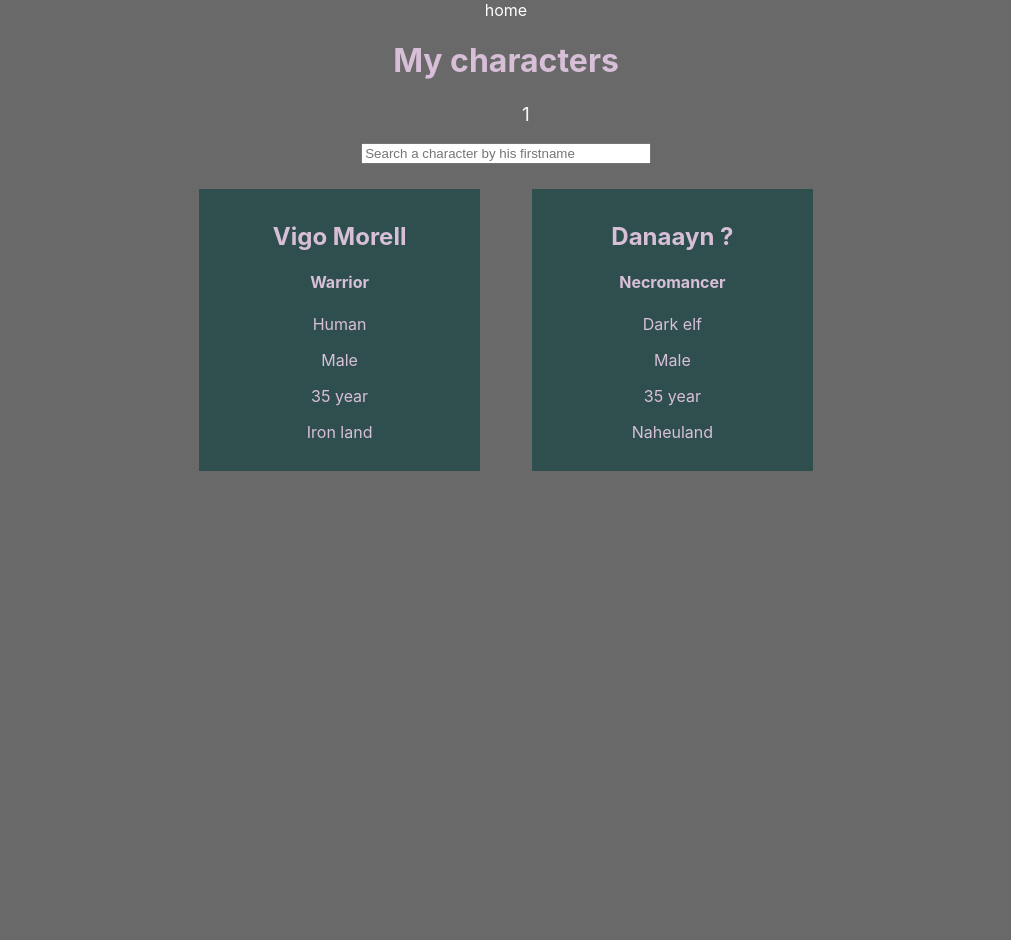
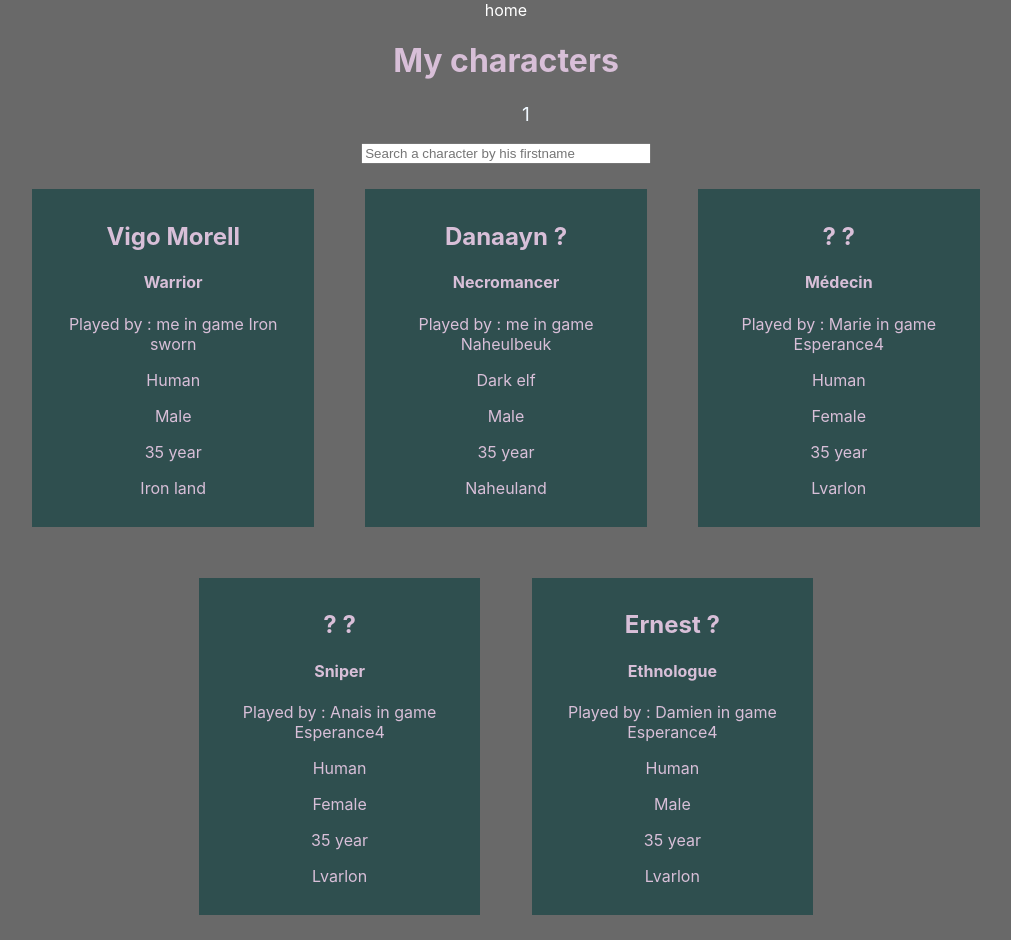
Before and after one commit to Runolf/character_manager, a React (Create React App) app: page /characters in a window 1280 px wide. Shown: the whole page, without its empty margins (134-1145 px from the left). Before the commit the page ends 800 px from the top, so only its background shows below. Built offline with nearby package versions, Linux system fonts and the light colour scheme.

Commit message:
better search bar (lowercase all words) + added games and characters data

```diff
--- a/package.json
+++ b/package.json
@@ -10,7 +10,7 @@
     "react": "^17.0.2",
     "react-dom": "^17.0.2",
     "react-router-dom": "^6.2.2",
-    "react-scripts": "5.0.0",
+    "react-scripts": "^2.1.3",
     "web-vitals": "^2.1.4"
   },
   "scripts": {
--- a/src/Components/Characters/Characters.jsx
+++ b/src/Components/Characters/Characters.jsx
@@ -1,11 +1,10 @@
-import React, {Fragment, useEffect, useState} from 'react';
+import React, { Fragment, useEffect, useState } from "react";
 // import Theoneapi from "../../Services/theoneapi";
-import CharactersInfo from './CharactersInfo';
-import Pagination from '../Pagination/Pagination';
-import MockChar from '../../mock-datas/mock-characters.json';
+import CharactersInfo from "./CharactersInfo";
+import Pagination from "../Pagination/Pagination";
+import MockChar from "../../mock-datas/mock-characters.json";
 
 const Characters = () => {
-
   const [characters, setCharacters] = useState([]);
   const [valueSubmit, setValueSubmit] = useState("");
 
@@ -14,7 +13,7 @@ const Characters = () => {
   const [currentPage, setCurrentPage] = useState(1);
   const [elementPerPage] = useState(30);
 
-    useEffect( () => {
+  useEffect(() => {
     setLoading(true);
     /*
         Theoneapi.getAllLOTRCharacters()
@@ -22,33 +21,44 @@ const Characters = () => {
             setCharacters(data.docs)
         })*/
     setCharacters(
-            MockChar.filter((character) => character.firstname.includes(valueSubmit))
+      MockChar.filter((character) =>
+        character.firstname
+          .toLocaleLowerCase()
+          .includes(valueSubmit.toLocaleLowerCase())
+      )
     );
     setLoading(false);
-    },[valueSubmit]);
+  }, [valueSubmit]);
 
-    if(loading) return <h2>loading...</h2>;
+  if (loading) return <h2>loading...</h2>;
 
   //pagination
   const indexOfLastElement = currentPage * elementPerPage;
-    const indexOfFirstElement =  indexOfLastElement - elementPerPage;
-    const currentElement = characters.slice(indexOfFirstElement, indexOfLastElement);
+  const indexOfFirstElement = indexOfLastElement - elementPerPage;
+  const currentElement = characters.slice(
+    indexOfFirstElement,
+    indexOfLastElement
+  );
 
   const paginate = (pageNumber) => setCurrentPage(pageNumber);
 
   const handleSearchCharacter = (e) => {
     setValueSubmit(e.target.value);
-    }
+  };
 
   return (
     <Fragment>
       <h1>My characters</h1>
-            <Pagination elementPerPage={elementPerPage} totalElement={characters.length} paginate={paginate} />
+      <Pagination
+        elementPerPage={elementPerPage}
+        totalElement={characters.length}
+        paginate={paginate}
+      />
 
       <form>
         <input
           type="text"
-                    style={{width:"22%"}}
+          style={{ width: "22%" }}
           name="searchCharacter"
           id="searchCharacter"
           onChange={handleSearchCharacter}
@@ -56,20 +66,17 @@ const Characters = () => {
         />
       </form>
 
-            <div
-            className="characterListSmartphone"
-            >
-                {currentElement.length !== 0?
+      <div className="characterListSmartphone">
+        {currentElement.length !== 0 ? (
           currentElement.map((char) => {
-                        return <CharactersInfo key={char.id} character={char} />
-                    }) : <p>No character found</p>
-
-                }
-
+            return <CharactersInfo key={char.id} character={char} />;
+          })
+        ) : (
+          <p>No character found</p>
+        )}
       </div>
-
     </Fragment>
   );
-}
+};
 
 export default Characters;
--- a/src/Components/Characters/CharactersInfo.jsx
+++ b/src/Components/Characters/CharactersInfo.jsx
@@ -1,8 +1,11 @@
-import React , {Fragment} from 'react';
-import './charactersInfo.css';
+import React, { Fragment } from "react";
+import "./charactersInfo.css";
+import GameData from "../../mock-datas/mock-games.json";
 
 const CharactersInfo = (props) => {
   const character = props.character;
+
+  const game = GameData.find((game) => game.id === character.game);
 
   /*
             "_id": "5cd99d4bde30eff6ebccfbbe",
@@ -19,9 +22,12 @@ const CharactersInfo = (props) => {
     */
   return (
     <Fragment>
-            <div className='charactersInfoCard'>
+      <div className="charactersInfoCard">
         <h2>{character.firstname + " " + character.lastname} </h2>
         <h4>{character.job}</h4>
+        <p>
+          Played by : {character.player} in game {game.name}
+        </p>
         <p>{character.race}</p>
         <p>{character.gender}</p>
         <p>{character.age} year </p>
@@ -29,6 +35,6 @@ const CharactersInfo = (props) => {
       </div>
     </Fragment>
   );
-}
+};
 
 export default CharactersInfo;
--- a/src/mock-datas/mock-characters.json
+++ b/src/mock-datas/mock-characters.json
@@ -1,6 +1,7 @@
 [
     {
         "id": 1,
+        "player": "me",
         "firstname": "Vigo",
         "lastname": "Morell",
         "gender": "Male",
@@ -13,6 +14,7 @@
     },
     {
         "id": 2,
+        "player": "me",
         "firstname": "Danaayn",
         "lastname": "?",
         "gender": "Male",
@@ -22,5 +24,44 @@
         "age": "35",
         "background" : "",
         "game": 1
+    },
+    {
+        "id": 3,
+        "player": "Marie",
+        "firstname": "?",
+        "lastname": "?",
+        "gender": "Female",
+        "race": "Human",
+        "job": "Médecin",
+        "from" : "Lvarlon",
+        "age": "35",
+        "background" : "",
+        "game": 3
+    },
+    {
+        "id": 4,
+        "player": "Anais",
+        "firstname": "?",
+        "lastname": "?",
+        "gender": "Female",
+        "race": "Human",
+        "job": "Sniper",
+        "from" : "Lvarlon",
+        "age": "35",
+        "background" : "",
+        "game": 3
+    },
+    {
+        "id": 5,
+        "player": "Damien",
+        "firstname": "Ernest",
+        "lastname": "?",
+        "gender": "Male",
+        "race": "Human",
+        "job": "Ethnologue",
+        "from" : "Lvarlon",
+        "age": "35",
+        "background" : "",
+        "game": 3
     }
 ]
--- a/src/mock-datas/mock-games.json
+++ b/src/mock-datas/mock-games.json
@@ -11,4 +11,12 @@
         "type": "Dark fantasy",
         "image": ""
     }
+    ,
+    {
+        "id": 3,
+        "name": "Esperance4",
+        "owner":"me",
+        "type": "Sci-fi",
+        "image": ""
+    }
 ]
```
Also changed, not shown: 1 other file (tests, documents, lock files or other folders). Lines whose indentation alone changed are shown as unchanged.
